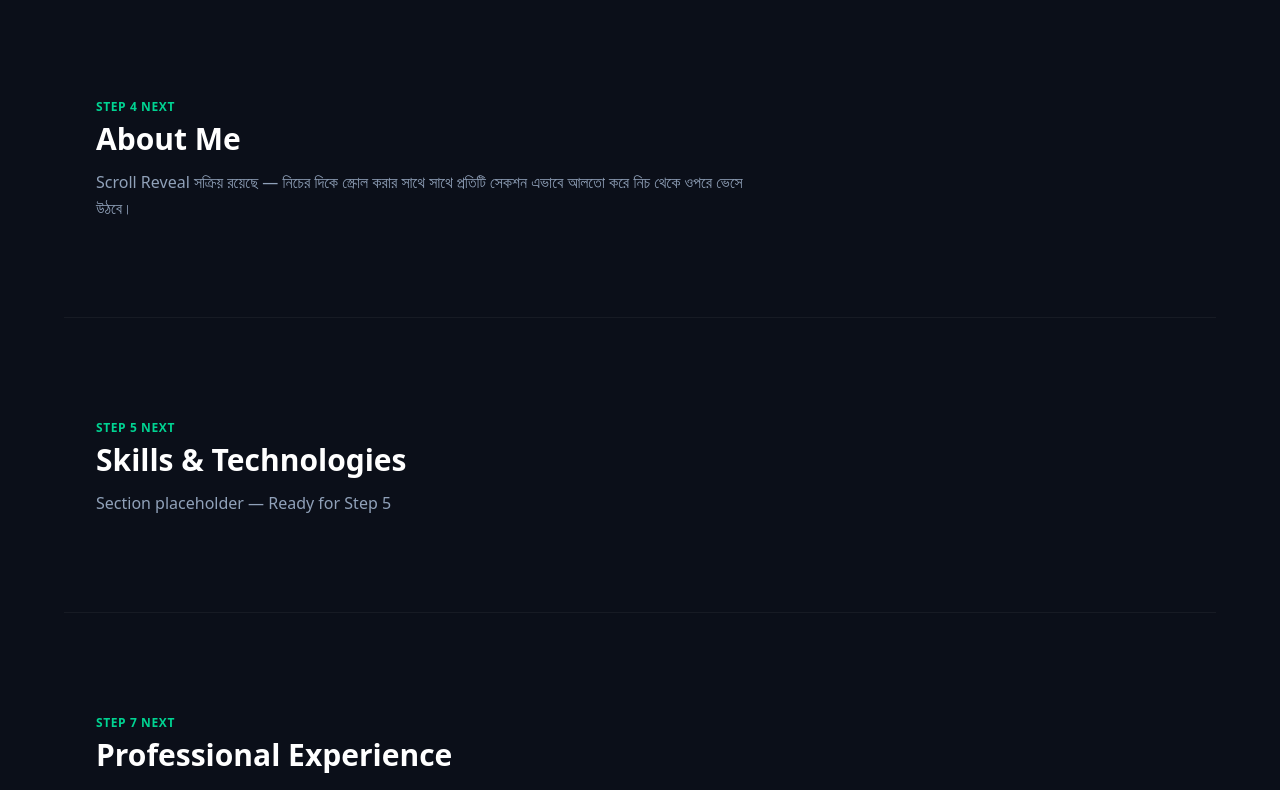
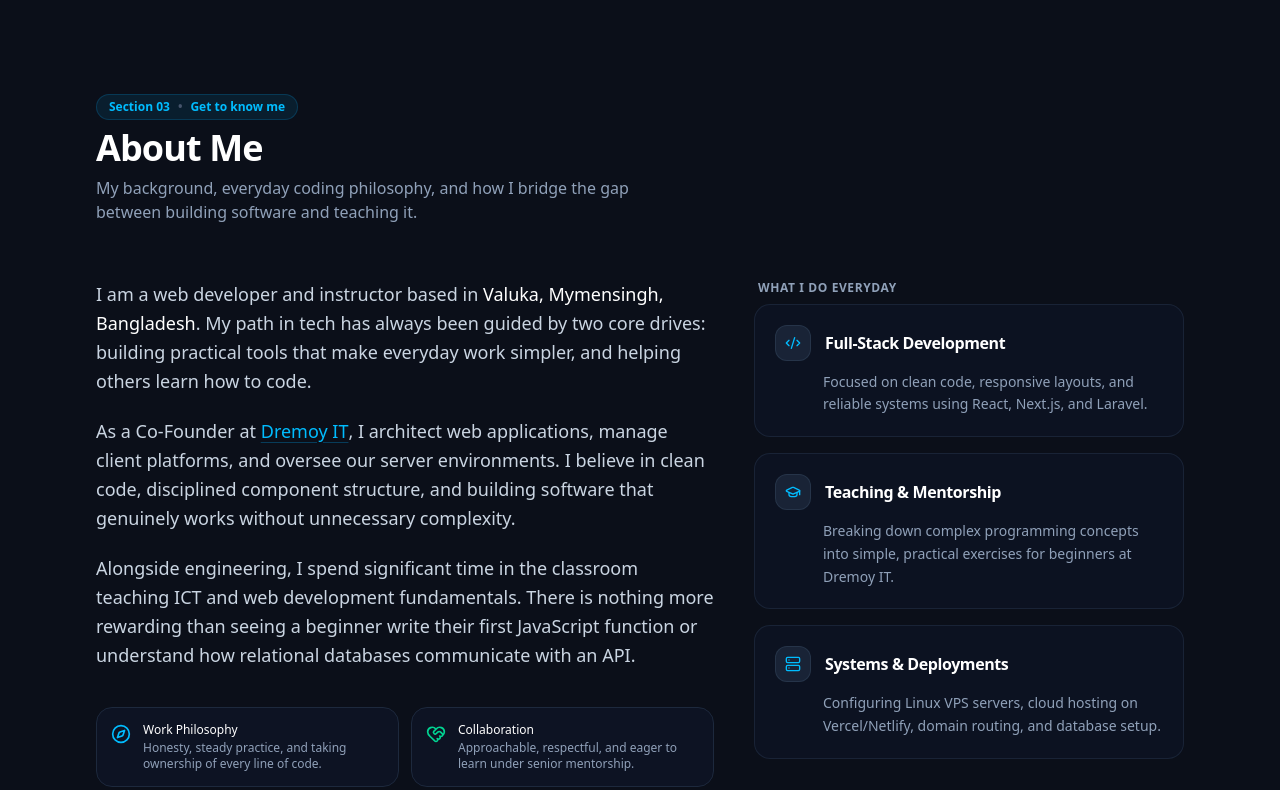
Before and after one commit to furkanahmed/furkan-portfolio, a Next.js app: page / in a window 1280 px wide. Shown: the part 820-1610 px from the top of the page. Built offline with nearby package versions, Linux system fonts and the light colour scheme.

Commit message:
feat: complete Section 3 - About Me with human-centric storytelling and pillars

```diff
--- a/src/app/page.jsx
+++ b/src/app/page.jsx
@@ -1,5 +1,6 @@
 import Navbar from "@/components/Navbar";
 import Hero from "@/components/Hero";
+import About from "@/components/About";
 import SpotlightBackground from "@/components/SpotlightBackground";
 import FadeIn from "@/components/FadeIn";
 
@@ -13,20 +14,14 @@ export default function Home() {
       <Navbar />
 
       <main className="relative z-10">
-        {/* Section 2: Hero Section with FadeIn */}
+        {/* Section 2: Hero Section */}
         <FadeIn delay={100}>
           <Hero />
         </FadeIn>
 
-        {/* Section 3: About Me (Placeholder with Scroll Reveal) */}
+        {/* Section 3: About Me */}
         <FadeIn delay={150}>
-          <section id="about" className="max-w-6xl mx-auto px-4 sm:px-6 lg:px-8 py-24 border-t border-white/5">
-            <span className="text-xs font-semibold uppercase tracking-wider text-emerald-400">Step 4 Next</span>
-            <h2 className="text-3xl font-bold text-white mt-1 mb-3">About Me</h2>
-            <p className="text-slate-400 leading-relaxed max-w-2xl">
-              Scroll Reveal সক্রিয় রয়েছে — নিচের দিকে স্ক্রোল করার সাথে সাথে প্রতিটি সেকশন এভাবে আলতো করে নিচ থেকে ওপরে ভেসে উঠবে।
-            </p>
-          </section>
+          <About />
         </FadeIn>
 
         {/* Section 4: Skills */}
--- /dev/null
+++ b/src/components/About.jsx
@@ -0,0 +1,118 @@
+import {
+  Code2,
+  GraduationCap,
+  Server,
+  HeartHandshake,
+  Compass,
+  Laptop
+} from "lucide-react";
+import { personalInfo } from "@/data/portfolioData";
+
+export default function About() {
+  const pillars = [
+    {
+      icon: Code2,
+      title: "Full-Stack Development",
+      description: "Focused on clean code, responsive layouts, and reliable systems using React, Next.js, and Laravel."
+    },
+    {
+      icon: GraduationCap,
+      title: "Teaching & Mentorship",
+      description: "Breaking down complex programming concepts into simple, practical exercises for beginners at Dremoy IT."
+    },
+    {
+      icon: Server,
+      title: "Systems & Deployments",
+      description: "Configuring Linux VPS servers, cloud hosting on Vercel/Netlify, domain routing, and database setup."
+    }
+  ];
+
+  return (
+    <section id="about" className="py-24 border-t border-white/5 relative">
+      <div className="max-w-6xl mx-auto px-4 sm:px-6 lg:px-8">
+
+        {/* Section Header */}
+        <div className="space-y-2 mb-14 text-center sm:text-left">
+          <div className="inline-flex items-center gap-2 px-3 py-1 rounded-full text-xs font-semibold text-sky-400 bg-sky-500/10 border border-sky-500/20">
+            <span>Section 03</span>
+            <span className="text-slate-600">•</span>
+            <span>Get to know me</span>
+          </div>
+          <h2 className="text-3xl sm:text-4xl font-extrabold text-white tracking-tight">
+            About Me
+          </h2>
+          <p className="text-slate-400 text-base max-w-xl">
+            My background, everyday coding philosophy, and how I bridge the gap between building software and teaching it.
+          </p>
+        </div>
+
+        {/* Narrative & Philosophy Grid */}
+        <div className="grid grid-cols-1 lg:grid-cols-12 gap-10 items-start">
+
+          {/* Left Column: Authentic Personal Journey (Human-Voice) */}
+          <div className="lg:col-span-7 space-y-5 text-slate-300 text-base sm:text-lg leading-relaxed">
+            <p>
+              I am a web developer and instructor based in <strong className="text-white font-medium">Valuka, Mymensingh, Bangladesh</strong>. My path in tech has always been guided by two core drives: building practical tools that make everyday work simpler, and helping others learn how to code.
+            </p>
+            <p>
+              As a Co-Founder at <a href="https://dremoy.com" target="_blank" rel="noopener noreferrer" className="text-sky-400 hover:text-sky-300 underline underline-offset-4 decoration-sky-500/30 font-medium">Dremoy IT</a>, I architect web applications, manage client platforms, and oversee our server environments. I believe in clean code, disciplined component structure, and building software that genuinely works without unnecessary complexity.
+            </p>
+            <p>
+              Alongside engineering, I spend significant time in the classroom teaching ICT and web development fundamentals. There is nothing more rewarding than seeing a beginner write their first JavaScript function or understand how relational databases communicate with an API.
+            </p>
+
+            {/* Quick Facts / Personality Chips */}
+            <div className="pt-4 grid grid-cols-1 sm:grid-cols-2 gap-3 text-sm">
+              <div className="p-3.5 rounded-2xl bg-slate-900/60 border border-slate-800 flex items-start gap-3">
+                <Compass className="w-5 h-5 text-sky-400 shrink-0 mt-0.5" />
+                <div>
+                  <p className="text-white font-medium text-xs">Work Philosophy</p>
+                  <p className="text-slate-400 text-xs mt-0.5">Honesty, steady practice, and taking ownership of every line of code.</p>
+                </div>
+              </div>
+
+              <div className="p-3.5 rounded-2xl bg-slate-900/60 border border-slate-800 flex items-start gap-3">
+                <HeartHandshake className="w-5 h-5 text-emerald-400 shrink-0 mt-0.5" />
+                <div>
+                  <p className="text-white font-medium text-xs">Collaboration</p>
+                  <p className="text-slate-400 text-xs mt-0.5">Approachable, respectful, and eager to learn under senior mentorship.</p>
+                </div>
+              </div>
+            </div>
+          </div>
+
+          {/* Right Column: Three Core Pillars Cards */}
+          <div className="lg:col-span-5 space-y-4">
+            <h3 className="text-xs font-semibold uppercase tracking-wider text-slate-400 mb-2 px-1">
+              What I Do Everyday
+            </h3>
+
+            {pillars.map((pillar, index) => {
+              const Icon = pillar.icon;
+              return (
+                <div
+                  key={pillar.title}
+                  className="p-5 rounded-2xl bg-slate-900/50 border border-slate-800/80 hover:border-slate-700/80 transition-all duration-200 group"
+                >
+                  <div className="flex items-center gap-3.5 mb-2.5">
+                    <div className="w-9 h-9 rounded-xl bg-slate-800/80 border border-slate-700/60 flex items-center justify-center text-sky-400 group-hover:scale-110 group-hover:text-white group-hover:bg-sky-500/20 transition-all duration-200">
+                      <Icon className="w-4 h-4" />
+                    </div>
+                    <h4 className="text-base font-semibold text-white tracking-tight">
+                      {pillar.title}
+                    </h4>
+                  </div>
+                  <p className="text-xs sm:text-sm text-slate-400 leading-relaxed pl-12">
+                    {pillar.description}
+                  </p>
+                </div>
+              );
+            })}
+          </div>
+
+        </div>
+
+      </div>
+    </section>
+  );
+}
```
